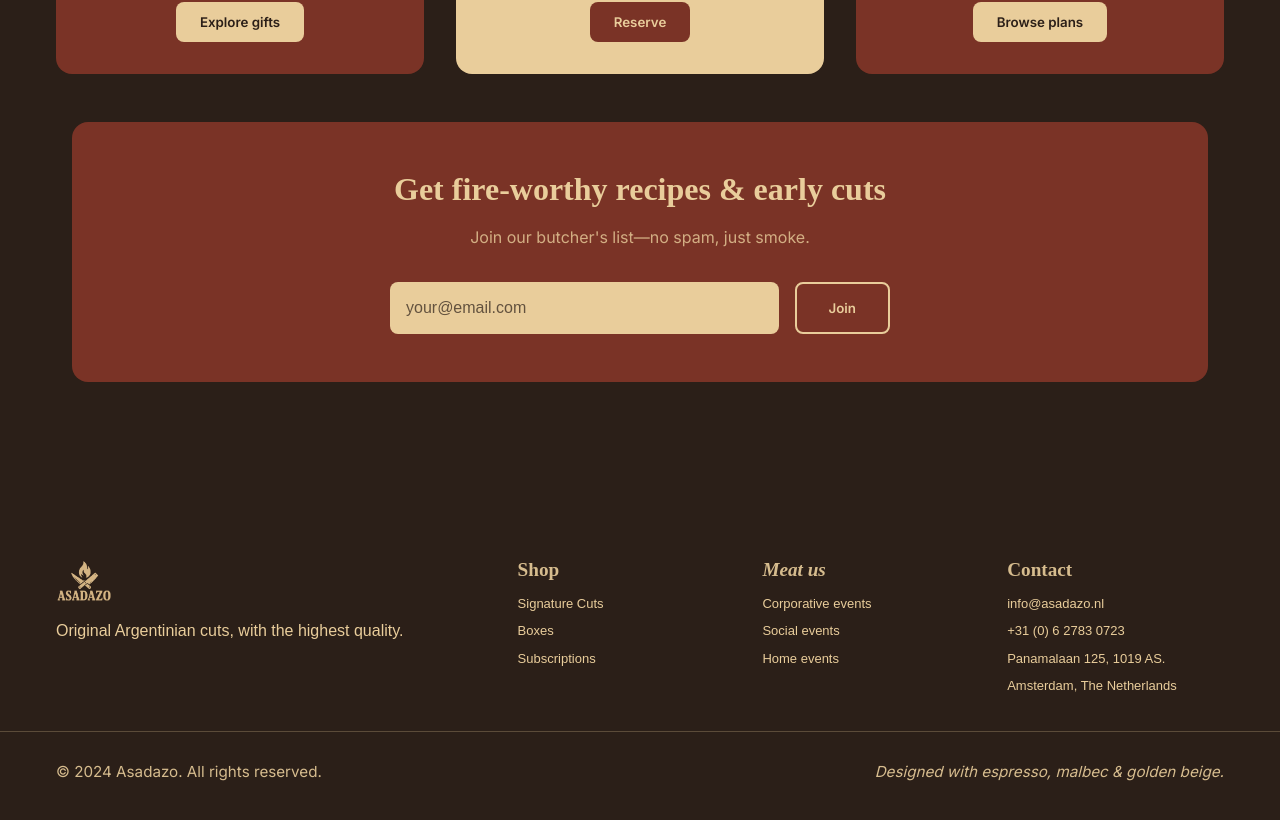
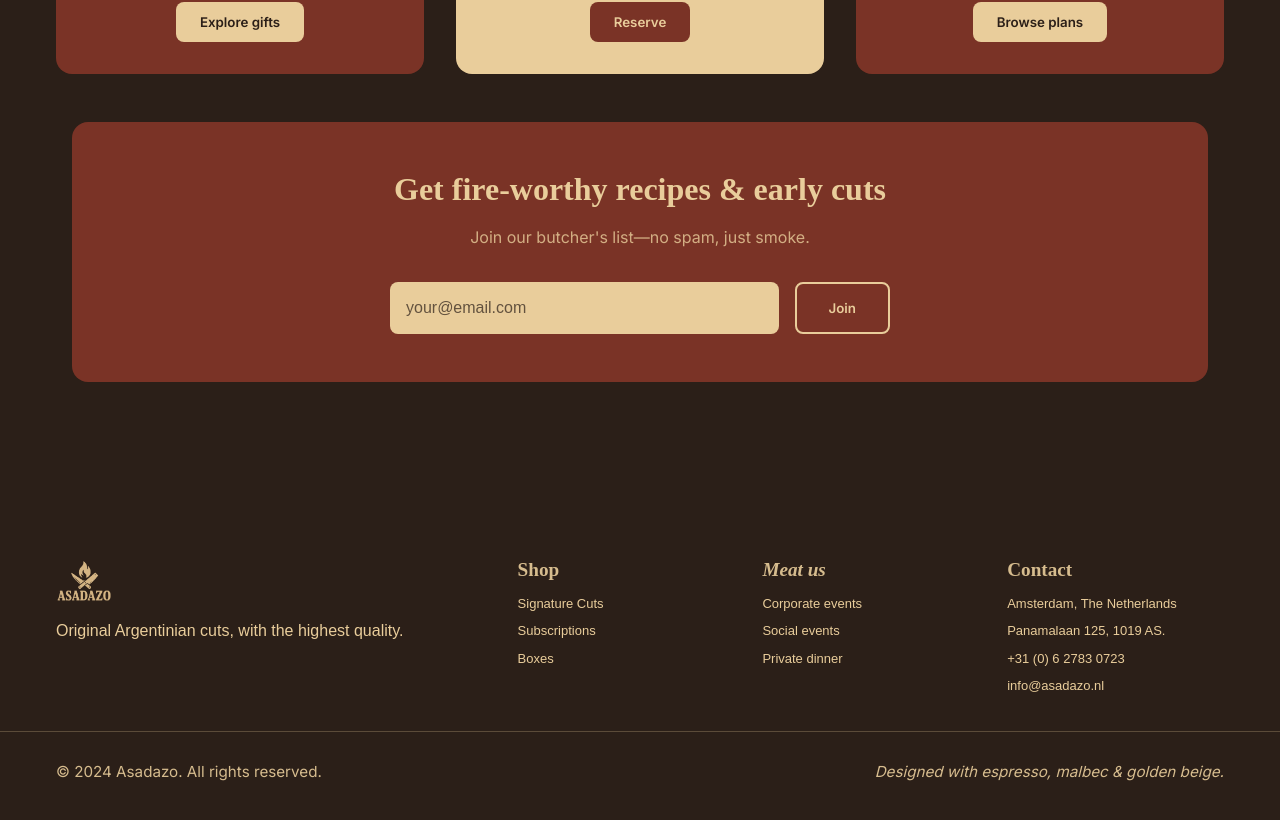
Before and after one commit to Seballemandiv/asadazo-website, a React (Vite) app: page / in a window 1280 px wide. Shown: the part 1363-2183 px from the top of the page. Built offline with nearby package versions, Linux system fonts and the light colour scheme; no server answers; a web font is replaced by a local one.

Commit message:
feat(footer): fix spelling, update text, and reorder items by length - 'Corporate' instead of 'Corporative', 'Private dinner' instead of 'Home events', and reordered Shop and Contact items from longest to shortest

```diff
--- a/src/components/Footer.tsx
+++ b/src/components/Footer.tsx
@@ -15,8 +15,8 @@ const Footer = () => {
           <h4>Shop</h4>
           <ul>
             <li><a href="#products">Signature Cuts</a></li>
+            <li><a href="#subscriptions">Subscriptions</a></li>
             <li><a href="#gift-boxes">Boxes</a></li>
-            <li><a href="#subscriptions">Subscriptions</a></li>
           </ul>
         </div>
 
@@ -24,9 +24,9 @@ const Footer = () => {
         <div className="footer-column">
           <h4 className="cursive">Meat us</h4>
           <ul>
-            <li><a href="#corporate">Corporative events</a></li>
+            <li><a href="#corporate">Corporate events</a></li>
             <li><a href="#social">Social events</a></li>
-            <li><a href="#home">Home events</a></li>
+            <li><a href="#home">Private dinner</a></li>
           </ul>
         </div>
 
@@ -34,10 +34,10 @@ const Footer = () => {
         <div className="footer-column">
           <h4>Contact</h4>
           <ul>
+            <li>Amsterdam, The Netherlands</li>
+            <li>Panamalaan 125, 1019 AS.</li>
+            <li><a href="tel:+31627830723">+31 (0) 6 2783 0723</a></li>
             <li><a href="mailto:info@asadazo.nl">info@asadazo.nl</a></li>
-            <li><a href="tel:+31627830723">+31 (0) 6 2783 0723</a></li>
-            <li>Panamalaan 125, 1019 AS.</li>
-            <li>Amsterdam, The Netherlands</li>
           </ul>
         </div>
       </div>
```
